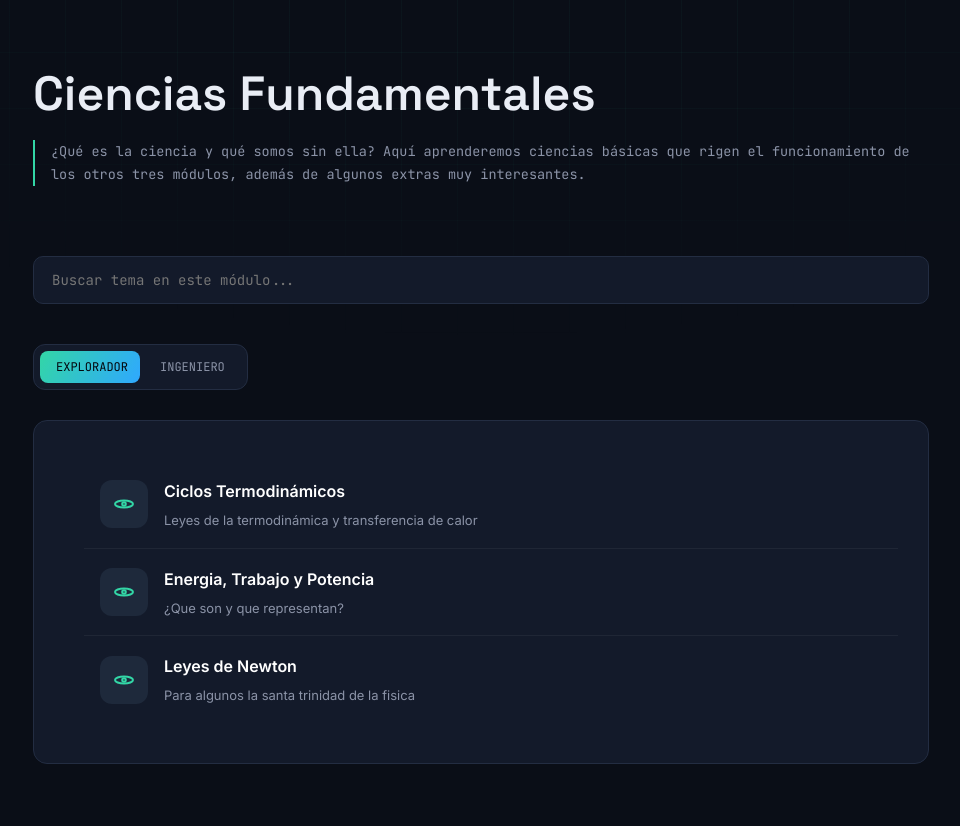
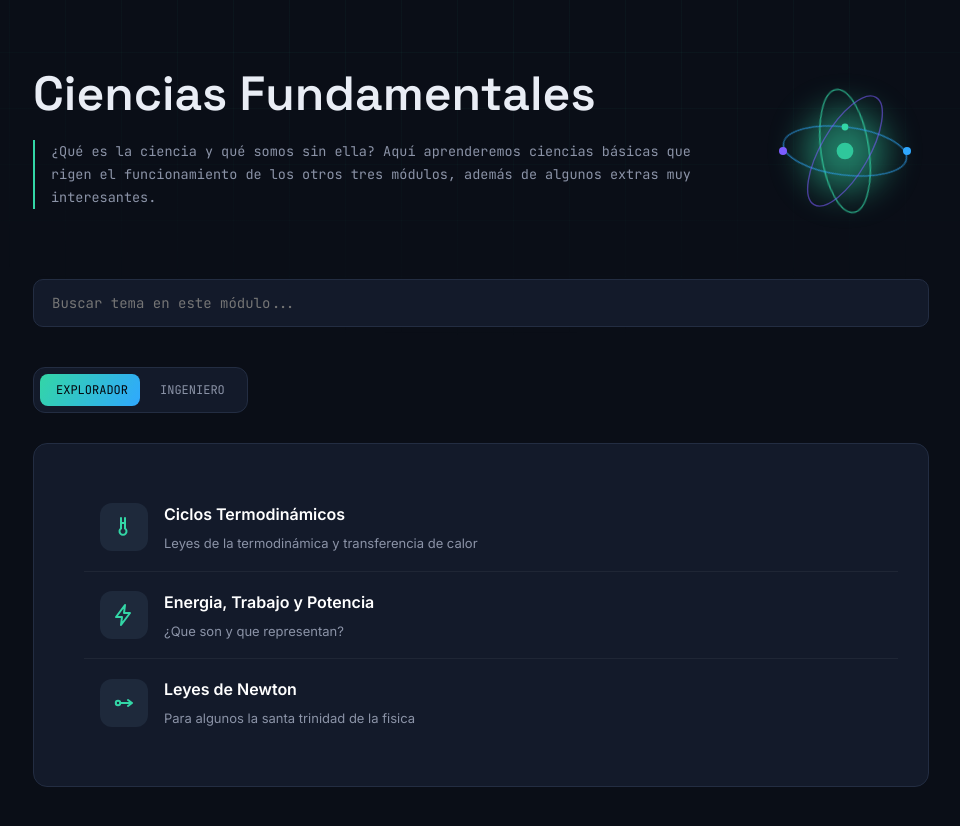
Before and after one commit to devspace-rz/Plataforma, a plain HTML site: page ciencias.html in a window 1280 px wide. Shown: the part 60-886 px from the top of the page, without its empty margins (159-1119 px from the left). Drawn offline with Linux system fonts and the light colour scheme.

Commit message:
Update ciencias.html

```diff
--- a/ciencias.html
+++ b/ciencias.html
@@ -40,9 +40,21 @@
   .back-btn { font-family: 'JetBrains Mono', monospace; font-size: 13px; color: var(--text-dim); text-decoration: none; border: 1px solid var(--line); padding: 6px 14px; border-radius: 8px; transition: all 0.2s; cursor: pointer; }
   .back-btn:hover { color: var(--text); background: var(--surface); }
 
-  header { padding: 40px 0 30px; }
+  header { padding: 40px 0 30px; display: flex; align-items: flex-start; justify-content: space-between; gap: 32px; }
+  .header-text { flex: 1; min-width: 0; }
   .mod-title { font-family: 'Space Grotesk', sans-serif; font-size: clamp(32px, 4vw, 48px); font-weight: 600; margin-bottom: 16px; }
   .welcome-box { font-family: 'JetBrains Mono', monospace; font-size: 13.5px; line-height: 1.7; color: var(--text-dim); border-left: 2px solid var(--ciencias); padding-left: 16px; margin-bottom: 40px; }
+
+  .molecule-visual { flex-shrink: 0; width: 168px; height: 168px; position: relative; margin-top: 4px; }
+  .molecule-visual svg { width: 100%; height: 100%; overflow: visible; }
+  .molecule-visual .glow { filter: blur(18px); opacity: 0.55; }
+  .molecule-visual .ring { transform-origin: 84px 84px; animation: molSpin 22s linear infinite; }
+  .molecule-visual .ring.ring-2 { animation-duration: 34s; animation-direction: reverse; }
+  .molecule-visual .nucleus-pulse { animation: molPulse 3.2s ease-in-out infinite; transform-origin: 84px 84px; }
+  @keyframes molSpin { from { transform: rotate(0deg); } to { transform: rotate(360deg); } }
+  @keyframes molPulse { 0%, 100% { r: 7; opacity: 1; } 50% { r: 8.4; opacity: 0.85; } }
+  @media (max-width: 720px) { .molecule-visual { display: none; } }
+  @media (prefers-reduced-motion: reduce) { .molecule-visual .ring, .molecule-visual .nucleus-pulse { animation: none; } }
 
   .search-container { position: relative; margin-bottom: 40px; }
   .search-box { width: 100%; padding: 14px 18px; background: var(--surface); border: 1px solid var(--line); border-radius: 10px; color: var(--text); font-family: 'JetBrains Mono', monospace; font-size: 14px; outline: none; transition: border-color 0.2s; }
@@ -67,8 +79,9 @@
   .lista-temas { direction: ltr; list-style: none; display: flex; flex-direction: column; padding: 0; margin: 0; }
   .tema-item { display: flex; align-items: center; padding: 16px; border-bottom: 1px solid rgba(255, 255, 255, 0.05); transition: all 0.3s ease; cursor: pointer; }
   .tema-item:last-child { border-bottom: none; }
-  .tema-item:hover { background-color: rgba(255, 255, 255, 0.03); border-radius: 8px; }
-  .tema-icono { background-color: #1E293B; color: var(--ciencias); width: 48px; height: 48px; border-radius: 12px; display: flex; align-items: center; justify-content: center; margin-right: 16px; flex-shrink: 0; }
+  .tema-item:hover { background-color: rgba(255, 255, 255, 0.03); border-radius: 8px; transform: translateX(2px); }
+  .tema-item:hover .tema-icono { background-color: rgba(51, 214, 166, 0.14); color: var(--ciencias); transform: scale(1.04); }
+  .tema-icono { background-color: #1E293B; color: var(--ciencias); width: 48px; height: 48px; border-radius: 12px; display: flex; align-items: center; justify-content: center; margin-right: 16px; flex-shrink: 0; transition: all 0.25s ease; }
   .tema-titulo { color: #FFFFFF; margin: 0 0 4px 0; font-size: 16px; font-weight: 600; }
   .tema-desc { color: var(--text-dim); margin: 0; font-size: 13px; }
 
@@ -91,9 +104,29 @@
     </nav>
 
     <header>
-      <h1 class="mod-title">Ciencias Fundamentales</h1>
-      <div class="welcome-box">
-        ¿Qué es la ciencia y qué somos sin ella? Aquí aprenderemos ciencias básicas que rigen el funcionamiento de los otros tres módulos, además de algunos extras muy interesantes.
+      <div class="header-text">
+        <h1 class="mod-title">Ciencias Fundamentales</h1>
+        <div class="welcome-box">
+          ¿Qué es la ciencia y qué somos sin ella? Aquí aprenderemos ciencias básicas que rigen el funcionamiento de los otros tres módulos, además de algunos extras muy interesantes.
+        </div>
+      </div>
+      <div class="molecule-visual" aria-hidden="true">
+        <svg viewBox="0 0 168 168">
+          <circle class="glow" cx="84" cy="84" r="40" fill="var(--ciencias)"/>
+          <g class="ring" stroke="var(--ciencias)" stroke-width="1.4" fill="none" opacity="0.7">
+            <ellipse cx="84" cy="84" rx="62" ry="24"/>
+          </g>
+          <g class="ring ring-2" stroke="var(--aero)" stroke-width="1.4" fill="none" opacity="0.6">
+            <ellipse cx="84" cy="84" rx="62" ry="24" transform="rotate(60 84 84)"/>
+          </g>
+          <g stroke="var(--espacial)" stroke-width="1.4" fill="none" opacity="0.55">
+            <ellipse cx="84" cy="84" rx="62" ry="24" transform="rotate(120 84 84)"/>
+          </g>
+          <circle class="nucleus-pulse" cx="84" cy="84" r="7" fill="var(--ciencias)"/>
+          <circle cx="146" cy="84" r="4" fill="var(--aero)"/>
+          <circle cx="22" cy="84" r="4" fill="var(--espacial)"/>
+          <circle cx="84" cy="60" r="3.4" fill="var(--ciencias)"/>
+        </svg>
       </div>
     </header>
 
@@ -116,7 +149,7 @@
 
               <li class="tema-item" onclick="cargarContenido('ciclosTermodinamicos')">
                 <div class="tema-icono">
-                  <svg width="24" height="24" viewBox="0 0 24 24" fill="none" stroke="currentColor" stroke-width="2"><circle cx="12" cy="12" r="1.8"/><ellipse cx="12" cy="12" rx="9" ry="3.6"/></svg>
+                  <svg width="24" height="24" viewBox="0 0 24 24" fill="none" stroke="currentColor" stroke-width="2" stroke-linecap="round"><path d="M9 3v10.5a3.5 3.5 0 1 0 4 0V3"/><path d="M9 8h4"/></svg>
                 </div>
                 <div class="tema-info">
                   <h4 class="tema-titulo">Ciclos Termodinámicos</h4>
@@ -125,7 +158,7 @@
               </li>
                <li class="tema-item" onclick="cargarContenido('energia')">
                 <div class="tema-icono">
-                  <svg width="24" height="24" viewBox="0 0 24 24" fill="none" stroke="currentColor" stroke-width="2"><circle cx="12" cy="12" r="1.8"/><ellipse cx="12" cy="12" rx="9" ry="3.6"/></svg>
+                  <svg width="24" height="24" viewBox="0 0 24 24" fill="none" stroke="currentColor" stroke-width="2" stroke-linejoin="round"><path d="M13 2 4 14h6l-1 8 9-12h-6l1-8z"/></svg>
                 </div>
                 <div class="tema-info">
                   <h4 class="tema-titulo">Energia, Trabajo y Potencia</h4>
@@ -134,7 +167,7 @@
               </li>
                 <li class="tema-item" onclick="cargarContenido('leyesnewton')">
                 <div class="tema-icono">
-                  <svg width="24" height="24" viewBox="0 0 24 24" fill="none" stroke="currentColor" stroke-width="2"><circle cx="12" cy="12" r="1.8"/><ellipse cx="12" cy="12" rx="9" ry="3.6"/></svg>
+                  <svg width="24" height="24" viewBox="0 0 24 24" fill="none" stroke="currentColor" stroke-width="2" stroke-linecap="round" stroke-linejoin="round"><circle cx="6" cy="12" r="2.2"/><path d="M9 12h11m-4-3 4 3-4 3"/></svg>
                 </div>
                 <div class="tema-info">
                   <h4 class="tema-titulo">Leyes de Newton</h4>
```
